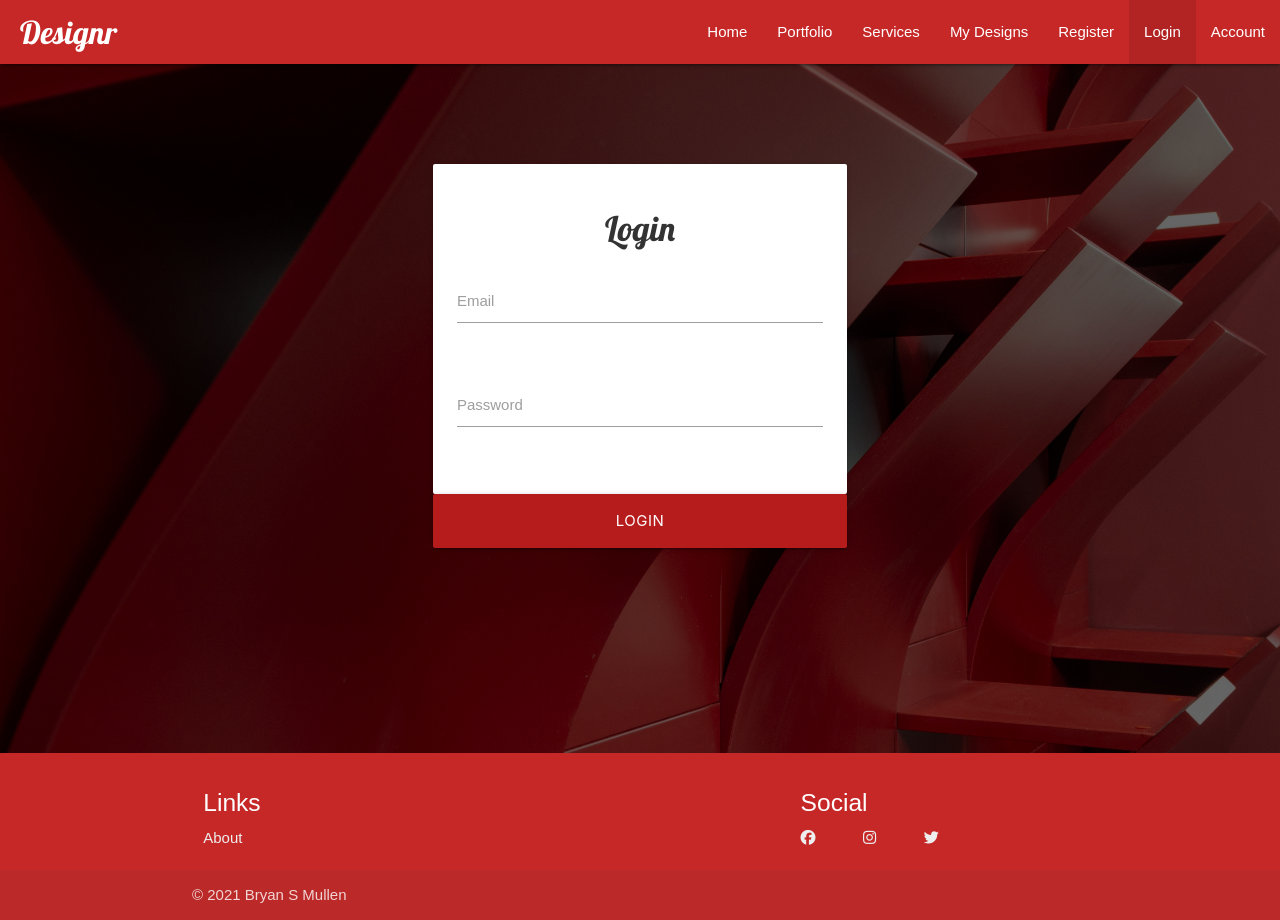
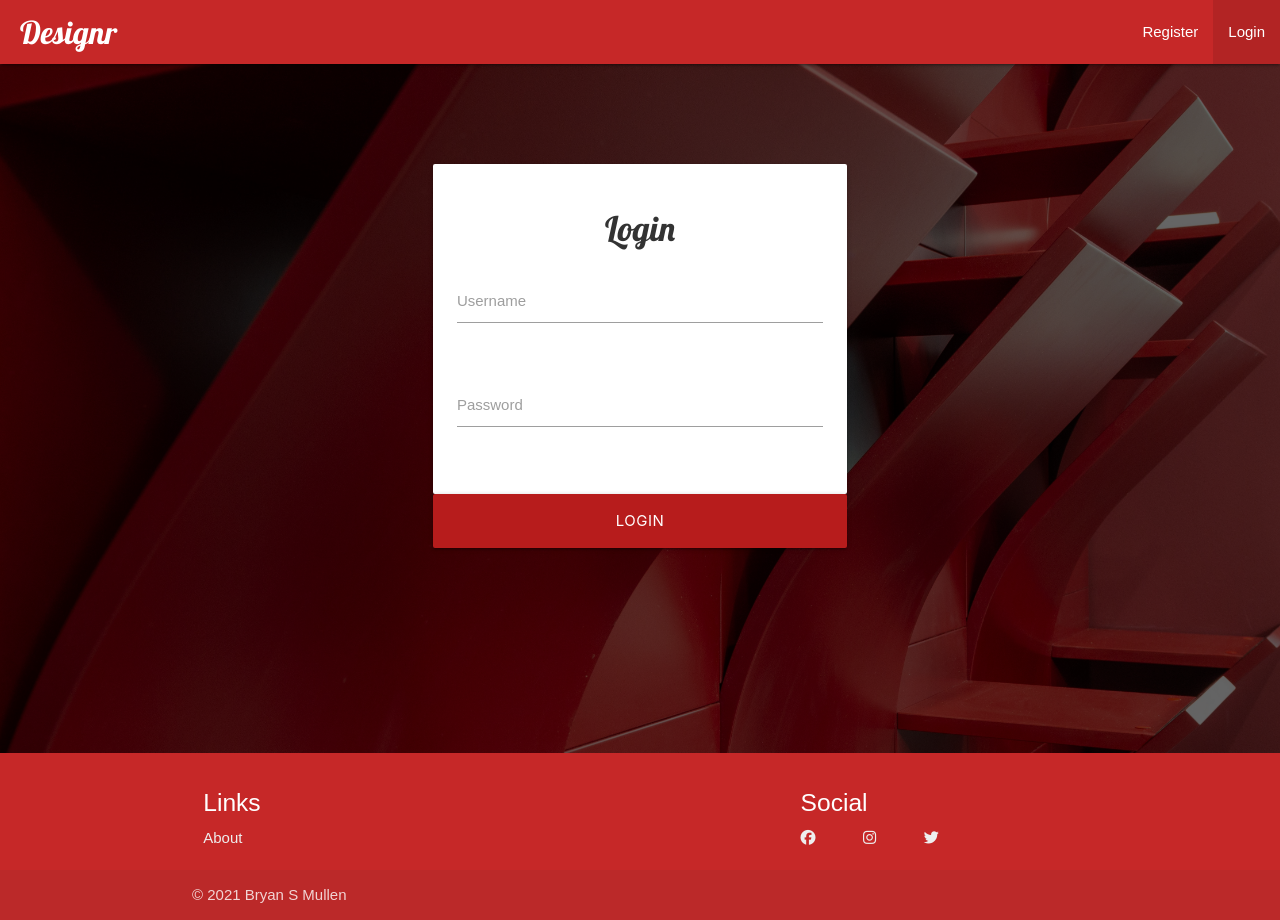
Before and after one commit to Code-Institute-Submissions/bryansmullen-designr_SeptResub, a Django app: page /users/login in a window 1280 px wide. Run offline with Django 3.2, Linux system fonts and the light colour scheme; some libraries are stand-ins or nearby versions.

Commit message:
User Login, Logout Backend & Admin Area Customization

```diff
--- /dev/null
+++ b/templates/partials/_guestlinks.html
@@ -0,0 +1,17 @@
+<!-- Register Link -->
+<li
+  {% if 'register' in request.path %}
+    class="active"
+  {% else %}
+    class=""
+  {% endif %}
+><a href="{% url 'register' %}">Register</a></li>
+
+<!-- Login Link -->
+<li
+  {% if 'login' in request.path %}
+    class="active"
+  {% else %}
+    class=""
+  {% endif %}
+><a href="{% url 'login' %}">Login</a></li>
--- a/templates/partials/_links.html
+++ /dev/null
@@ -1,64 +0,0 @@
-<!-- Home Link -->
-<li
-  {% if '/' == request.path %}
-    class="active"
-  {% else %}
-    class=""
-  {% endif %}
-><a href="{% url 'index' %}">Home</a>
-</li>
-
-<!-- Portfolio Link -->
-<li
-  {% if 'portfolio' in request.path %}
-    class="active"
-  {% else %}
-    class=""
-  {% endif %}
-><a href="{% url 'portfolio' %}">Portfolio</a></li>
-
-<!-- Services Link -->
-<li
-  {% if 'services' in request.path %}
-    class="active"
-  {% else %}
-    class=""
-  {% endif %}
-><a href="{% url 'services' %}">Services</a></li>
-
-<!-- My Designs Link -->
-<li
-  {% if 'my-designs' in request.path %}
-    class="active"
-  {% else %}
-    class=""
-  {% endif %}
-><a href="{% url 'my_designs' %}">My Designs</a></li>
-
-<!-- Register Link -->
-<li
-  {% if 'register' in request.path %}
-    class="active"
-  {% else %}
-    class=""
-  {% endif %}
-><a href="{% url 'register' %}">Register</a></li>
-
-<!-- My Designs Link -->
-<li
-  {% if 'login' in request.path %}
-    class="active"
-  {% else %}
-    class=""
-  {% endif %}
-><a href="{% url 'login' %}">Login</a></li>
-
-
-<!-- Account Link -->
-<li
-  {% if 'account' in request.path %}
-    class="active"
-  {% else %}
-    class=""
-  {% endif %}
-><a href="{% url 'account' %}">Account</a></li>
--- a/templates/partials/_navbar.html
+++ b/templates/partials/_navbar.html
@@ -3,11 +3,19 @@
     <a href="{% url 'index' %}" class="brand-logo logo-text">Designr</a>
     <a href="#" data-target="mobile-demo" class="sidenav-trigger"><i class="fas fa-bars"></i></a>
     <ul class="right hide-on-med-and-down">
-        {% include 'partials/_links.html' %}
+      {% if user.is_authenticated %}
+        {% include 'partials/_authlinks.html' %}
+      {% else %}
+        {% include 'partials/_guestlinks.html' %}
+      {% endif %}
     </ul>
   </div>
 </nav>
 
 <ul class="sidenav" id="mobile-demo">
-        {% include 'partials/_links.html' %}
+  {% if user.is_authenticated %}
+    {% include 'partials/_authlinks.html' %}
+  {% else %}
+    {% include 'partials/_guestlinks.html' %}
+  {% endif %}
 </ul>
--- a/users/templates/users/account.html
+++ b/users/templates/users/account.html
@@ -9,11 +9,9 @@
       <div class="col s12">
         <div class="card">
           <div class="card-content">
-            <h1 class="text-center">Designr</h1>
+            <h4 class="text-center">My Account</h4>
           </div>
-          <div class="card-action text-center cta red darken-2">
-            <a class='white-text' href="{% url 'portfolio' %}">Check out our portfolio!</a>
-          </div>
+
         </div>
       </div>
     </div>
--- a/users/templates/users/login.html
+++ b/users/templates/users/login.html
@@ -18,13 +18,13 @@
               <h4 class="text-center">Login</h4>
               <div class="row">
                 <div class="input-field col s12">
-                  <input id="email" type="email" class="validate">
-                  <label for="email">Email</label>
+                  <input id="username" type="text" name="username" class="validate">
+                  <label for="username">Username</label>
                 </div>
               </div>
               <div class="row">
                 <div class="input-field col s12">
-                  <input id="password" type="password" class="validate">
+                  <input name="password" id="password" type="password" class="validate">
                   <label for="password">Password</label>
                 </div>
               </div>
--- a/users/views.py
+++ b/users/views.py
@@ -20,7 +20,8 @@ def register(request):
                 messages.error(request, 'User already exists')
                 return redirect('register')
             else:
-                user = User.objects.create_user(email=email, username=username, first_name=first_name, last_name=last_name, password=password)
+                user = User.objects.create_user(email=email, username=username, first_name=first_name,
+                                                last_name=last_name, password=password)
                 print(user)
                 # login user
                 auth.login(request, user)
@@ -34,13 +35,26 @@ def register(request):
 
 def login(request):
     if request.method == 'POST':
-        messages.error(request, 'POST login')
+        username = request.POST['username']
+        password = request.POST['password']
+
+        user = auth.authenticate(username=username, password=password)
+
+        if user is not None:
+            auth.login(request, user)
+            return redirect('account')
+        else:
+            messages.error(request, 'Incorrect login details')
+            return redirect('login')
         return redirect('login')
     else:
         return render(request, 'users/login.html')
 
 
 def logout(request):
+    if request.method == "POST":
+        auth.logout(request)
+        return redirect('index')
     return redirect('index')
 
 
```
Also changed, not shown: templates/admin/base_site.html (added, +9 -0 lines), templates/partials/_authlinks.html (added, +52 -0 lines). Lines whose indentation alone changed are shown as unchanged.
